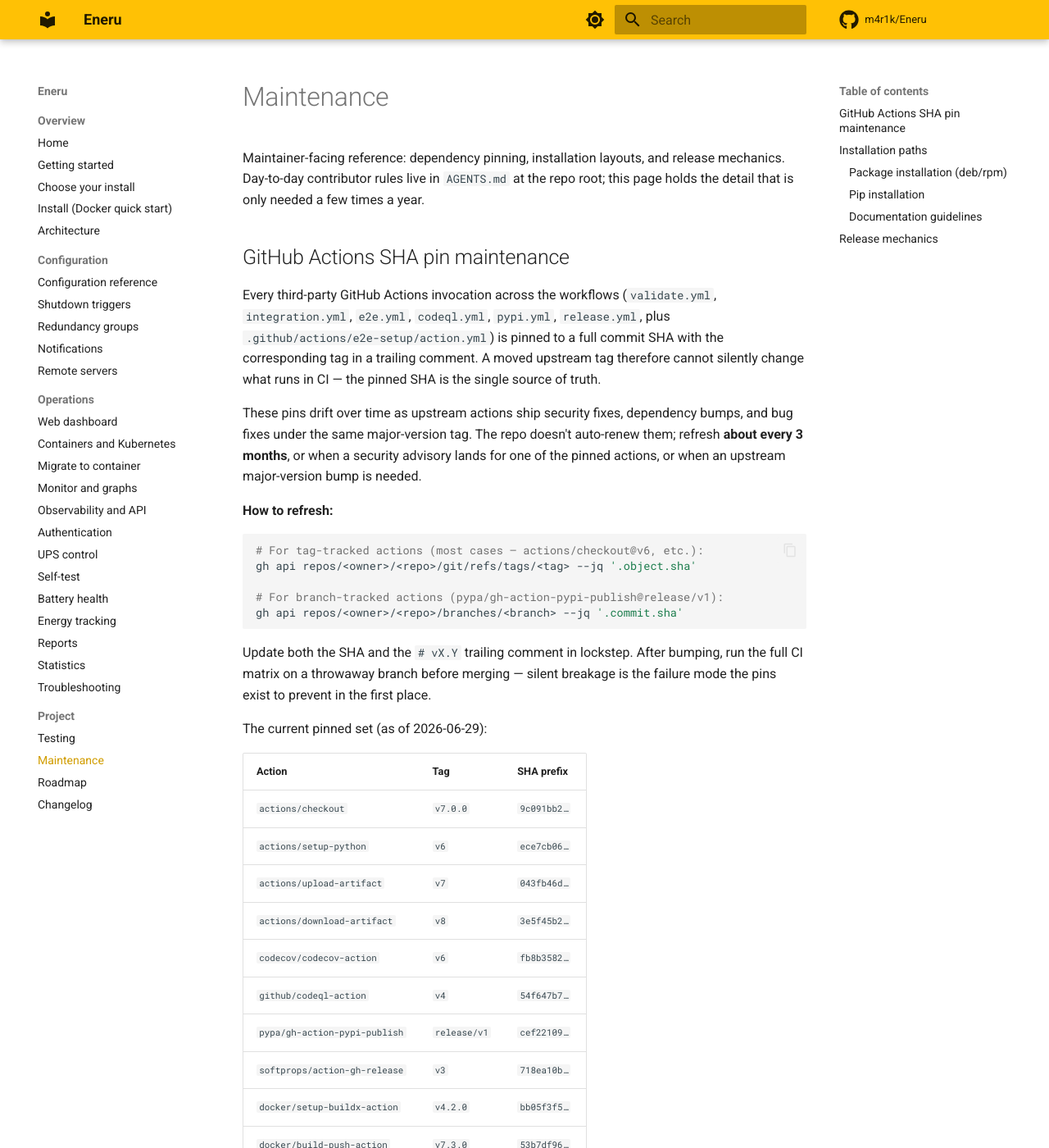
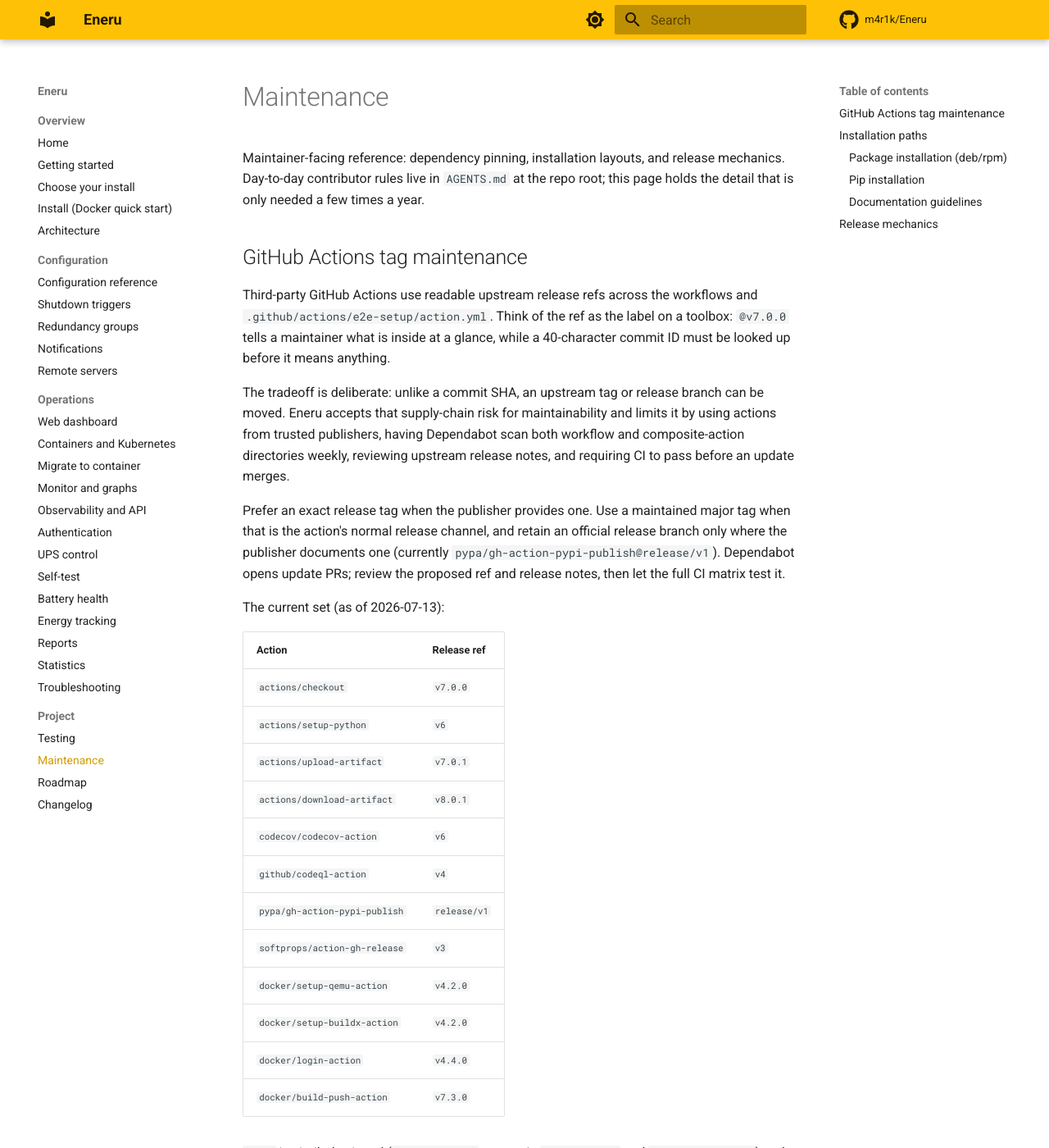
Before and after one commit to m4r1k/Eneru, an MkDocs documentation site: the page built from docs/maintenance.md, in a window 1280 px wide and 1400 px high. Shown: the whole window at 82% size. Built offline with MkDocs 1.6.1 and Material for MkDocs 9.7.7, drawn with Linux system fonts in a browser that asks for light colours; comment, search, counter and statistics services are not loaded; some of the changed text lies outside the part shown.

Commit message:
chore: use readable GitHub Actions release refs
Replace repository-wide action SHA references with upstream version tags and document the accepted mutability tradeoff and Dependabot maintenance path. Prepare Eneru 6.1.9, document the OCI merge gate, and require future AI review audit trails to record runtime-exposed model metadata.

AI-Audit: exact model identifier unavailable; reasoning-level metadata unavailable
Co-authored-by: Codex <noreply@openai.com>

````diff
--- a/docs/maintenance.md
+++ b/docs/maintenance.md
@@ -4,62 +4,54 @@ Maintainer-facing reference: dependency pinning, installation layouts, and
 release mechanics. Day-to-day contributor rules live in `AGENTS.md` at the
 repo root; this page holds the detail that is only needed a few times a year.
 
-## GitHub Actions SHA pin maintenance
+## GitHub Actions tag maintenance
 
-Every third-party GitHub Actions invocation across the workflows
-(`validate.yml`, `integration.yml`, `e2e.yml`, `codeql.yml`, `pypi.yml`,
-`release.yml`, plus `.github/actions/e2e-setup/action.yml`) is pinned to a
-full commit SHA with the corresponding tag in a trailing comment. A moved
-upstream tag therefore cannot silently change what runs in CI — the pinned
-SHA is the single source of truth.
+Third-party GitHub Actions use readable upstream release refs across the
+workflows and `.github/actions/e2e-setup/action.yml`. Think of the ref as the
+label on a toolbox: `@v7.0.0` tells a maintainer what is inside at a glance,
+while a 40-character commit ID must be looked up before it means anything.
 
-These pins drift over time as upstream actions ship security fixes,
-dependency bumps, and bug fixes under the same major-version tag. The repo
-doesn't auto-renew them; refresh **about every 3 months**, or when a security
-advisory lands for one of the pinned actions, or when an upstream
-major-version bump is needed.
+The tradeoff is deliberate: unlike a commit SHA, an upstream tag or release
+branch can be moved. Eneru accepts that supply-chain risk for maintainability
+and limits it by using actions from trusted publishers, having Dependabot scan
+both workflow and composite-action directories weekly, reviewing upstream
+release notes, and requiring CI to pass before an update merges.
 
-**How to refresh:**
+Prefer an exact release tag when the publisher provides one. Use a maintained
+major tag when that is the action's normal release channel, and retain an
+official release branch only where the publisher documents one (currently
+`pypa/gh-action-pypi-publish@release/v1`). Dependabot opens update PRs; review
+the proposed ref and release notes, then let the full CI matrix test it.
 
-```bash
-# For tag-tracked actions (most cases — actions/checkout@v6, etc.):
-gh api repos/<owner>/<repo>/git/refs/tags/<tag> --jq '.object.sha'
+The current set (as of 2026-07-13):
 
-# For branch-tracked actions (pypa/gh-action-pypi-publish@release/v1):
-gh api repos/<owner>/<repo>/branches/<branch> --jq '.commit.sha'
-```
-
-Update both the SHA and the `# vX.Y` trailing comment in lockstep. After
-bumping, run the full CI matrix on a throwaway branch before merging — silent
-breakage is the failure mode the pins exist to prevent in the first place.
-
-The current pinned set (as of 2026-06-29):
-
-| Action | Tag | SHA prefix |
-|---|---|---|
-| `actions/checkout` | `v7.0.0` | `9c091bb2…` |
-| `actions/setup-python` | `v6` | `ece7cb06…` |
-| `actions/upload-artifact` | `v7` | `043fb46d…` |
-| `actions/download-artifact` | `v8` | `3e5f45b2…` |
-| `codecov/codecov-action` | `v6` | `fb8b3582…` |
-| `github/codeql-action` | `v4` | `54f647b7…` |
-| `pypa/gh-action-pypi-publish` | `release/v1` | `cef22109…` |
-| `softprops/action-gh-release` | `v3` | `718ea10b…` |
-| `docker/setup-buildx-action` | `v4.2.0` | `bb05f3f5…` |
-| `docker/build-push-action` | `v7.3.0` | `53b7df96…` |
+| Action | Release ref |
+|---|---|
+| `actions/checkout` | `v7.0.0` |
+| `actions/setup-python` | `v6` |
+| `actions/upload-artifact` | `v7.0.1` |
+| `actions/download-artifact` | `v8.0.1` |
+| `codecov/codecov-action` | `v6` |
+| `github/codeql-action` | `v4` |
+| `pypa/gh-action-pypi-publish` | `release/v1` |
+| `softprops/action-gh-release` | `v3` |
+| `docker/setup-qemu-action` | `v4.2.0` |
+| `docker/setup-buildx-action` | `v4.2.0` |
+| `docker/login-action` | `v4.4.0` |
+| `docker/build-push-action` | `v7.3.0` |
 
 `nFPM` is similarly pinned (`NFPM_VERSION` env var in `release.yml` and
 `integration.yml`) and verified against the goreleaser-published
 `checksums.txt` before extraction. Bump the version constant and the checksum
 check still verifies the new download.
 
-The **Docker base image** (`Dockerfile`, `python:3.12-slim-trixie`) is
-deliberately NOT digest-pinned (ISS-045). A base OS image is the one
-dependency where freshness beats reproducibility: the mutable tag plus
+The **Docker base image** (`Dockerfile`, `python:3.12-slim-trixie`) is also
+deliberately tag-based rather than digest-pinned (ISS-045). For the base OS,
+freshness beats reproducibility: the mutable tag plus
 `apt-get upgrade -y` pulls current security patches on every build, whereas a
 frozen digest drifts stale (and potentially vulnerable) between manual
-refreshes. This is the intentional exception to the SHA-pinning convention,
-which still governs GitHub Actions and nFPM.
+refreshes. nFPM remains version-pinned and checksum-verified because it is a
+downloaded executable rather than an action or base image.
 
 ## Installation paths
 
--- a/src/eneru/version.py
+++ b/src/eneru/version.py
@@ -2,4 +2,4 @@
 
 # Version is set at build time via git describe --tags
 # Format: "5.2.1" for tagged releases, "5.2.1-5-gabcdef1" for dev builds
-__version__ = "6.1.8"
+__version__ = "6.1.9"
````
Also changed, not shown: AGENTS.md (+3 -3 lines), docs/changelog.md (+14 -7 lines), docs/testing.md (+1 -1 lines), 10 other files.
